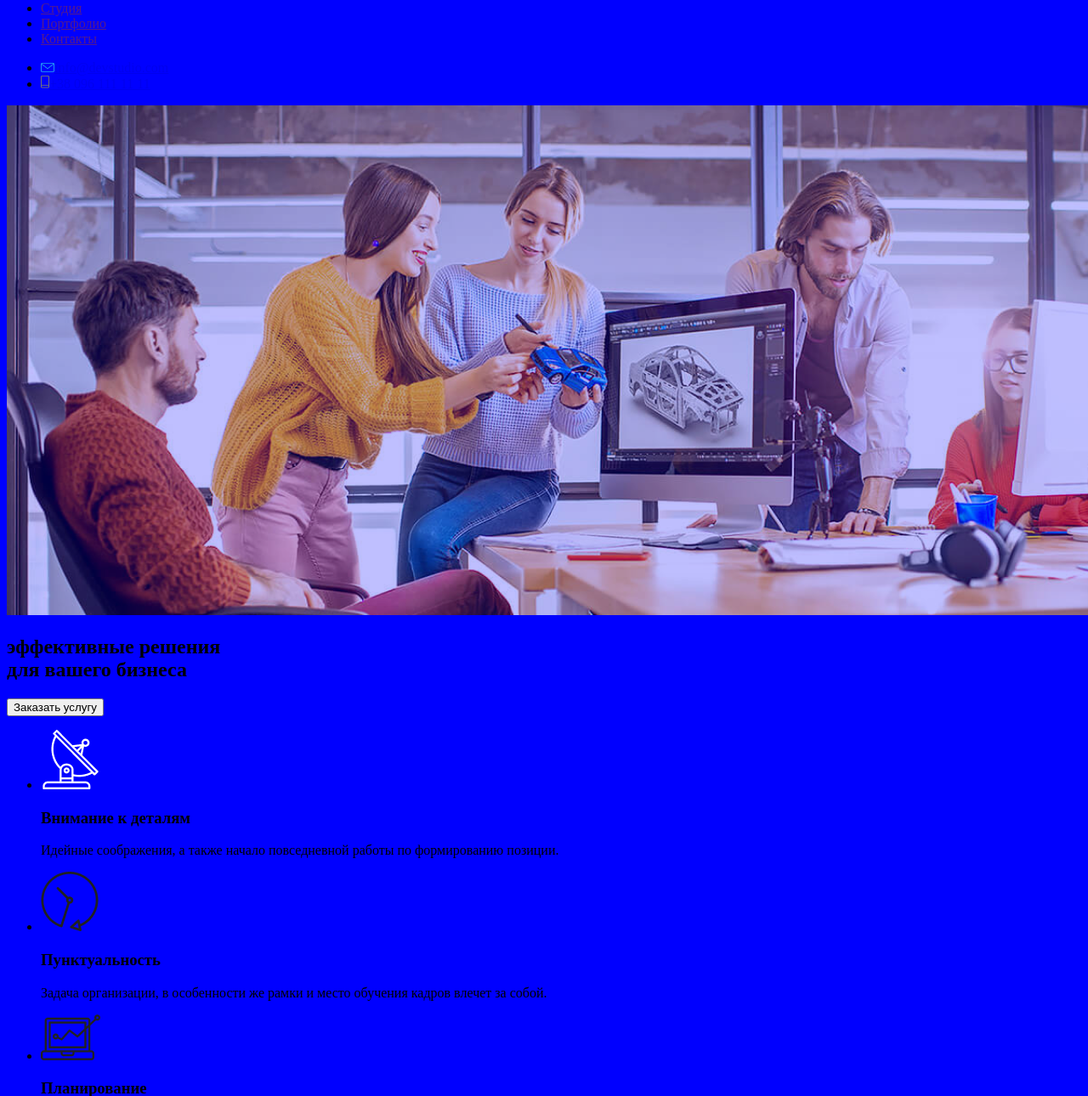
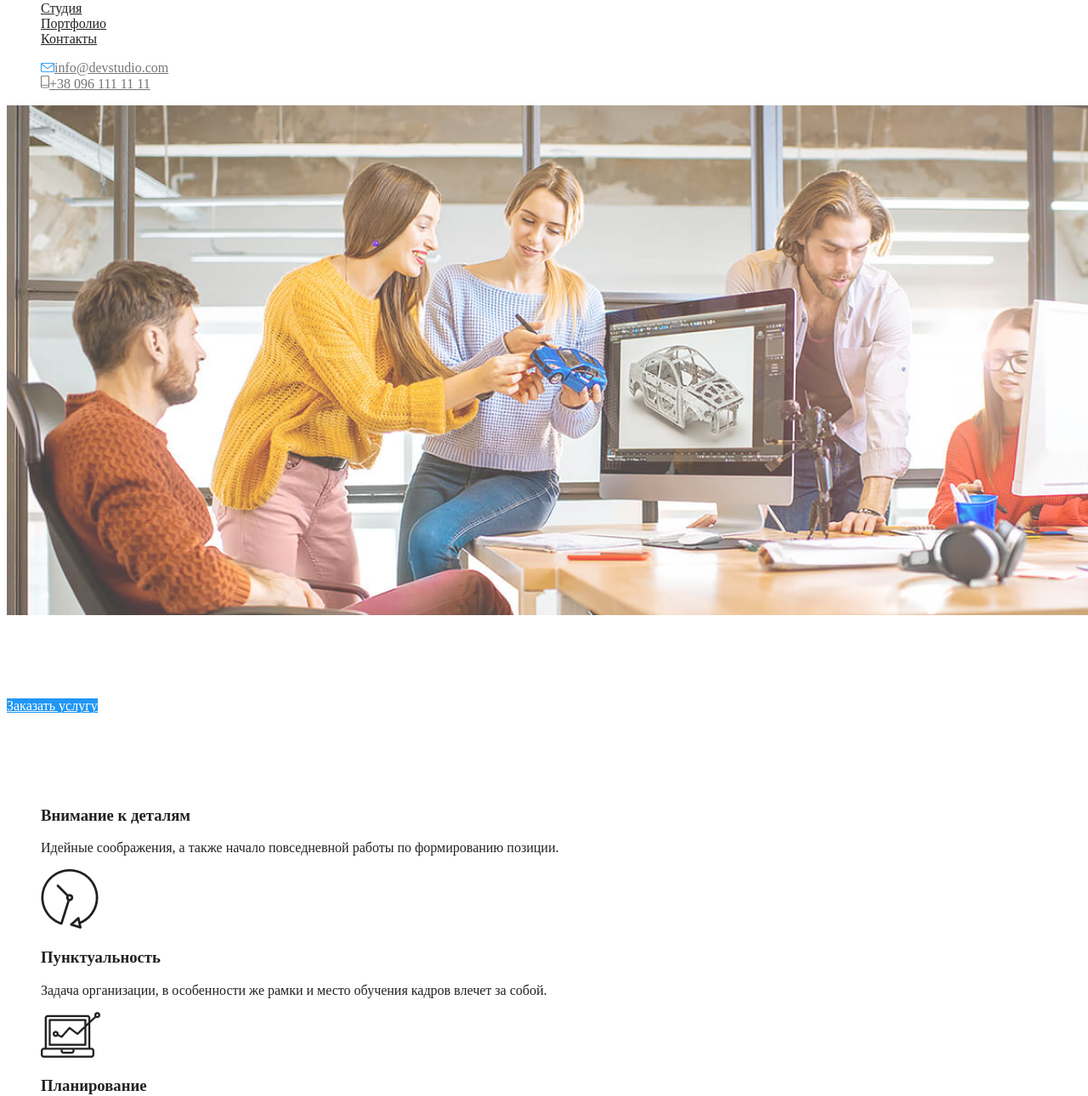
Before and after one commit to AlexChudak/html-css-hw-2, a plain HTML site: page index.html in a window 1280 px wide. Shown: the part 41-1331 px from the top of the page at 85% size. Drawn offline with Linux system fonts and the light colour scheme.

Commit message:
connect portfolio

```diff
--- a/css/styles.css
+++ b/css/styles.css
@@ -1,3 +1,75 @@
 body {
-  background-color: blue;
+  color: #212121;
+  background-color: white;
 }
+/* убираем точки в списке во всем файле */
+ul {
+  list-style: none;
+}
+
+/* CSS переменные, применяем кл всем доку */
+
+:root {
+  --primary-text-color: #212121;
+  --secondary-text-color: #757575;
+  --accent-color: #2196f3;
+  --primary-bg-color: #2196f3;
+}
+
+/* фон хедера background:#FFFFFF */
+/* фон основной #E5E5E5 */
+/* фона доп #F5F4FA */
+/* фон футера #2F303A */
+/* цвет основного текста #212121 */
+/* цвет дополнительного текста #757575*/
+/* цвет текста белый #FFFFFF */
+/* цвет акцента текста #2196F3 и заливка кнопок */
+/*  Developed by color: rgba(255, 255, 255, 0.4); */
+
+/* logo */
+.logo {
+  color: var(--primary-text-color);
+}
+
+/* site-nav */
+
+.site-nav .link {
+  color: var(--primary-text-color);
+}
+
+.site-nav .link:hover,
+.site-nav .link:focus {
+  color: var(--accent-color);
+}
+
+/* auth-nav */
+
+.auth-nav .link {
+  color: var(--secondary-text-color);
+}
+
+.auth-nav .link:hover,
+.sauth-nav .link:focus {
+  color: var(--accent-color);
+}
+
+/* Hero */
+.hero-title {
+  color: white;
+}
+
+/* Section & h2 */
+.section-title {
+  color: var(--primary-text-color);
+}
+
+/* Features */
+.features-text {
+  color: var(--title-text-color);
+}
+
+/* button */
+.button {
+  color: white;
+  background-color: var(--primary-bg-color);
+}
--- a/index.html
+++ b/index.html
@@ -9,49 +9,47 @@
   <body>
     <header>
       <nav>
-        <a href="./index.html"> web studio </a>
+        <a class="logo" href="./index.html"> web studio </a>
 
-        <ul>
-          <li><a href="">Студия</a></li>
-          <li><a href="">Портфолио</a></li>
-          <li><a href="">Контакты</a></li>
+        <ul class="site-nav">
+          <li><a href="" class="link">Студия</a></li>
+          <li><a href="./portfolio.html" class="link">Портфолио</a></li>
+          <li><a href="" class="link">Контакты</a></li>
         </ul>
       </nav>
 
-      <ul>
+      <ul class="auth-nav">
         <li>
-          <a href="mailto:info@devstudio.com"
+          <a href="mailto:" class="link"
             ><img src="./Images/envelope.png" alt="" />info@devstudio.com</a
           >
         </li>
         <li>
-          <a href="tel:+380961111111"
+          <a href="tel:" class="link"
             ><img src="./Images/mobile.png" alt="" />+38 096 111 11 11</a
           >
         </li>
       </ul>
     </header>
-    <!--герой-->
+    <!--hero-->
     <div>
-      <section>
+      <section class="hero">
         <img src="./Images/Header.png" alt="" width="1600" />
-        <h1>
+        <h1 class="hero-title">
           эффективные решения <br />
           для вашего бизнеса
         </h1>
-        <button>
-          Заказать услугу
-        </button>
+        <a href="" class="button">Заказать услугу</a>
       </section>
     </div>
     <!--Features-->
     <div>
-      <section>
+      <section class="features">
         <ul>
           <li>
             <img src="./Images/antenna1.png" alt="" />
-            <h3>Внимание к деталям</h3>
-            <p>
+            <h3 class="features-title">Внимание к деталям</h3>
+            <p class="features-text">
               Идейные соображения, а также начало повседневной работы по
               формированию позиции.
             </p>
@@ -59,24 +57,24 @@
 
           <li>
             <img src="./Images/Vector.png" alt="" />
-            <h3>Пунктуальность</h3>
-            <p>
+            <h3 class="features-title">Пунктуальность</h3>
+            <p class="features-text">
               Задача организации, в особенности же рамки и место обучения кадров
               влечет за собой.
             </p>
           </li>
           <li>
             <img src="./Images/Vector1.png" alt="" />
-            <h3>Планирование</h3>
-            <p>
+            <h3 class="features-title">Планирование</h3>
+            <p class="features-text">
               Равным образом консультация с широким активом в значительной
               степени обуславливает.
             </p>
           </li>
           <li>
             <img src="./Images/Vector2.png" alt="" />
-            <h3>Современные технологии</h3>
-            <p>
+            <h3 class="features-title">Современные технологии</h3>
+            <p class="features-text">
               Значимость этих проблем настолько очевидна, что реализация
               плановых заданий..
             </p>
@@ -86,8 +84,8 @@
     </div>
     <!--Чем мы занимаемся-->
     <div>
-      <section>
-        <h2>Чем мы занимаемся</h2>
+      <section class="section">
+        <h2 class="section-title">Чем мы занимаемся</h2>
         <ul>
           <li>
             <figure>
@@ -133,8 +131,8 @@
     </div>
     <!--Наша команда-->
     <div>
-      <section>
-        <h2>Наша команда</h2>
+      <section class="section">
+        <h2 class="section-title">Наша команда</h2>
         <ul>
           <li>
             <img src="./Images/john.jpg" width="278" alt="" />
@@ -185,8 +183,8 @@
     </div>
     <!--Постоянные клиенты-->
     <div>
-      <section>
-        <h2>постоянные клиенты</h2>
+      <section class="section">
+        <h2 class="section-title">Постоянные клиенты</h2>
         <ul>
           <li>
             <a href=""
@@ -266,8 +264,7 @@
       <!--подпишитесь на рассылку-->
       <div>
         <b>подпишитесь на рассылку</b>
-        <input type="email" />
-        <button>подписаться</button>
+        <a href="" class="button">Подписаться</a>
       </div>
 
       <p>2020 | Developed by GoIT Students</p>
```
Also changed, not shown: portfolio.html (added, +11 -0 lines).
